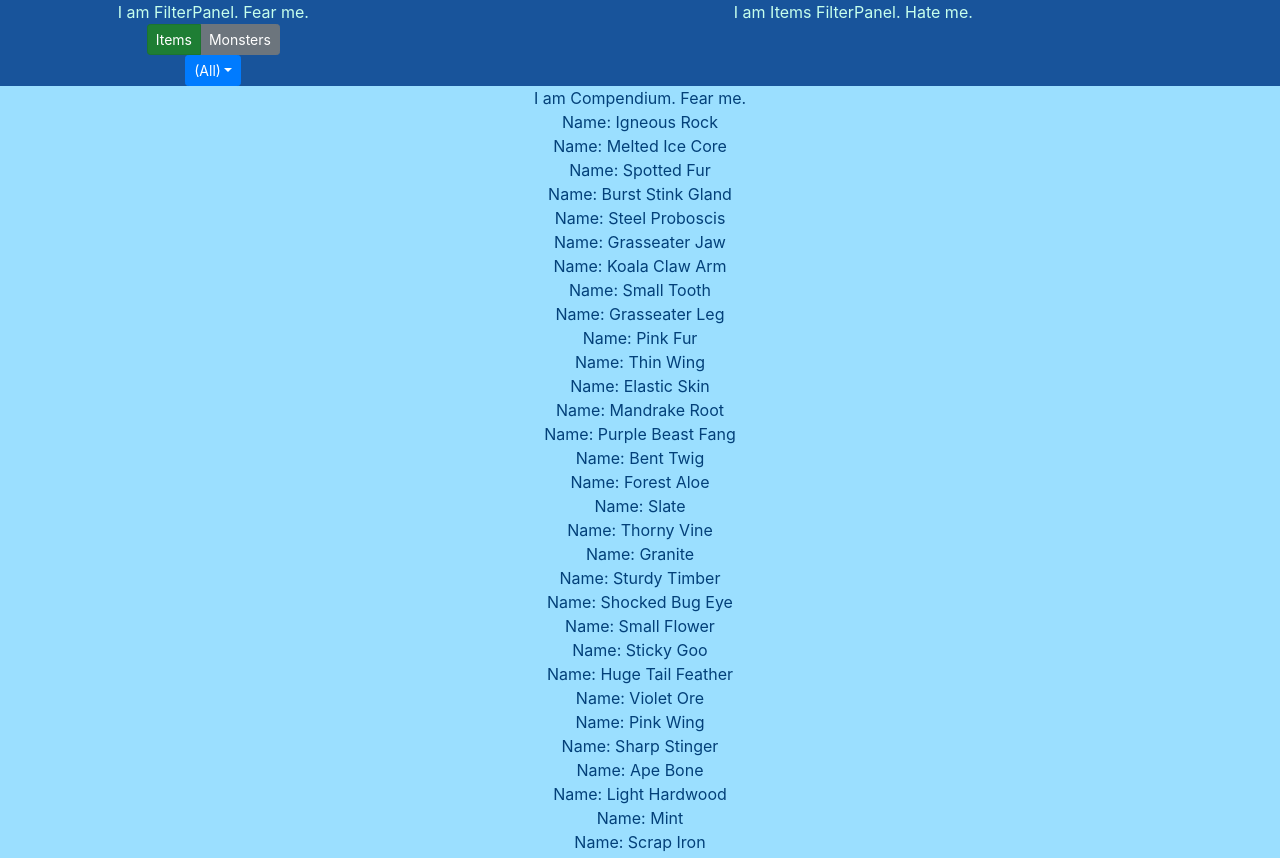
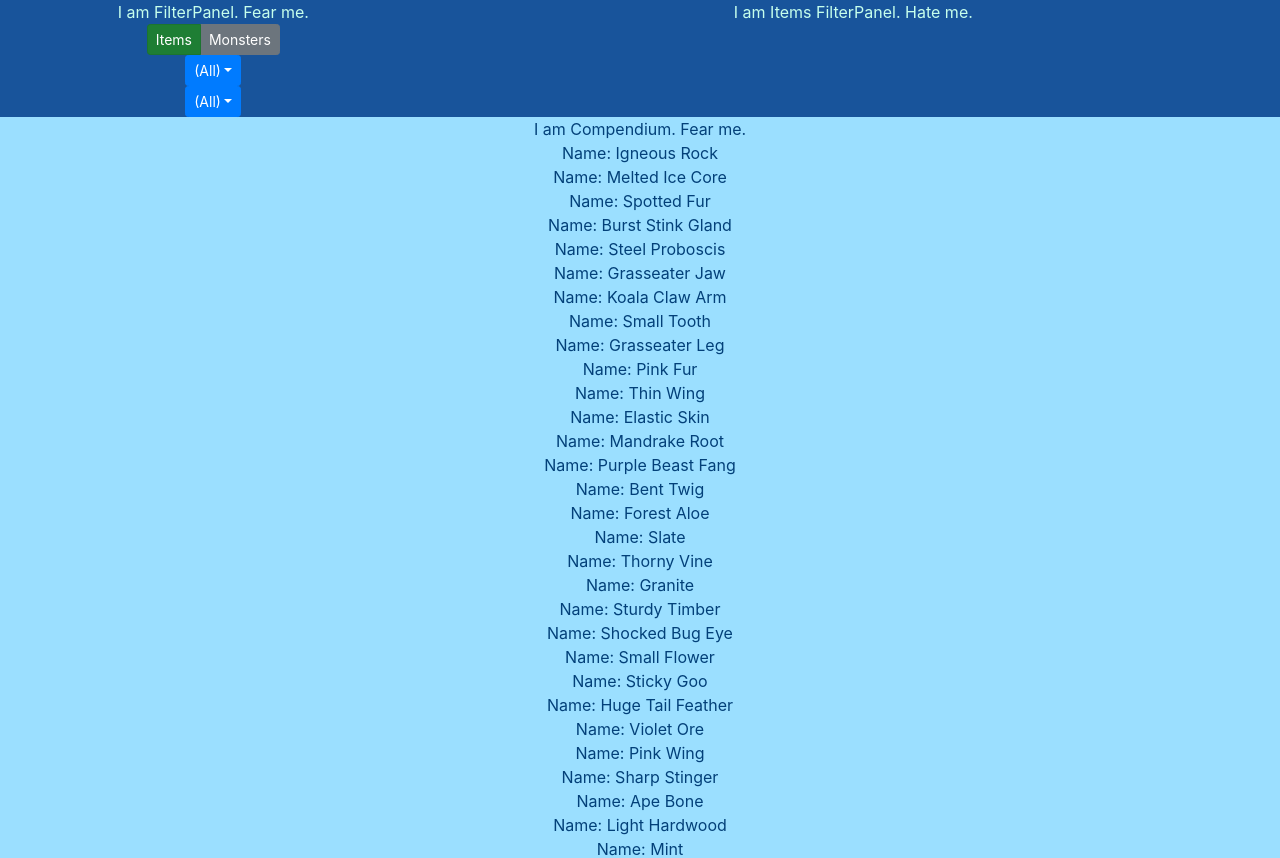
Before and after one commit to aturfah/eon-codex, a React (Create React App) app: page / in a window 1280 px wide. Shown: the top 858 px of the page. Built offline with nearby package versions, Linux system fonts and the light colour scheme.

Commit message:
Add logic for setting rare item flag

```diff
--- a/src/FilterPanel/FilterPanel.js
+++ b/src/FilterPanel/FilterPanel.js
@@ -22,8 +22,11 @@ class FilterPanel extends Component {
     super(props);
     this.itemFlag = true;
     this.activeLocation = this.props.locations[0];
+    this.rareItemFlag = '(All)';
+
     this._toggleItemFlag = this._toggleItemFlag.bind(this);
     this.locationDropdownSelect = this.locationDropdownSelect.bind(this);
+    this.rareItemDropdownSelect = this.rareItemDropdownSelect.bind(this);
     this.toggleItemFlagOn();
   }
 
@@ -60,7 +63,6 @@ class FilterPanel extends Component {
   }
 
   locationDropdownSelect(event) {
-    console.log("HI!!!!")
     const dropdown = this.refs.locationDropdownSelect;
     dropdown.title = event;
     this.activeLocation = event;
@@ -70,6 +72,34 @@ class FilterPanel extends Component {
         this.props.updateFilters('location', null);
     }
 
+  }
+
+  buildRareItemDropdown() {
+    const buttonList = [];
+    ['(All)', 'Yes', 'No'].forEach(function (val) {
+        buttonList.push(<Dropdown.Item eventKey={val}>{val}</Dropdown.Item>)
+    });
+
+    return <DropdownButton
+        size="sm"
+        id="rare-item-dropdown-select"
+        ref="rareItemDropdownSelect"
+        title={this.rareItemFlag}
+        onSelect={this.rareItemDropdownSelect}
+        >
+      {buttonList}
+    </DropdownButton>
+  }
+
+  rareItemDropdownSelect(event) {
+    const dropdown = this.refs.rareItemDropdownSelect;
+    dropdown.title = event;
+    this.rareItemFlag = event;
+    if (event !== '(All)') {
+        this.props.updateFilters('rareItem', event);
+    } else {
+        this.props.updateFilters('rareItem', null);
+    }
   }
 
   /**
@@ -92,6 +122,7 @@ class FilterPanel extends Component {
 
     // Build dropdown for Locations
     const locationDropdown = this.buildLocationDropdown();
+    const rareItemDropdown = this.buildRareItemDropdown();
 
     return (
       <Container fluid={true} className="FilterPanel">
@@ -118,6 +149,7 @@ class FilterPanel extends Component {
               </ToggleButtonGroup>
             </ButtonToolbar>
             {locationDropdown}
+            {rareItemDropdown}
           </Col>
           <Col xs="12" md="8" hidden={!itemFiltersVisible}>I am Items FilterPanel. Hate me.</Col>
           <Col xs="12" md="8" hidden={itemFiltersVisible}>I am Monsters FilterPanel. Love me.</Col>
```
